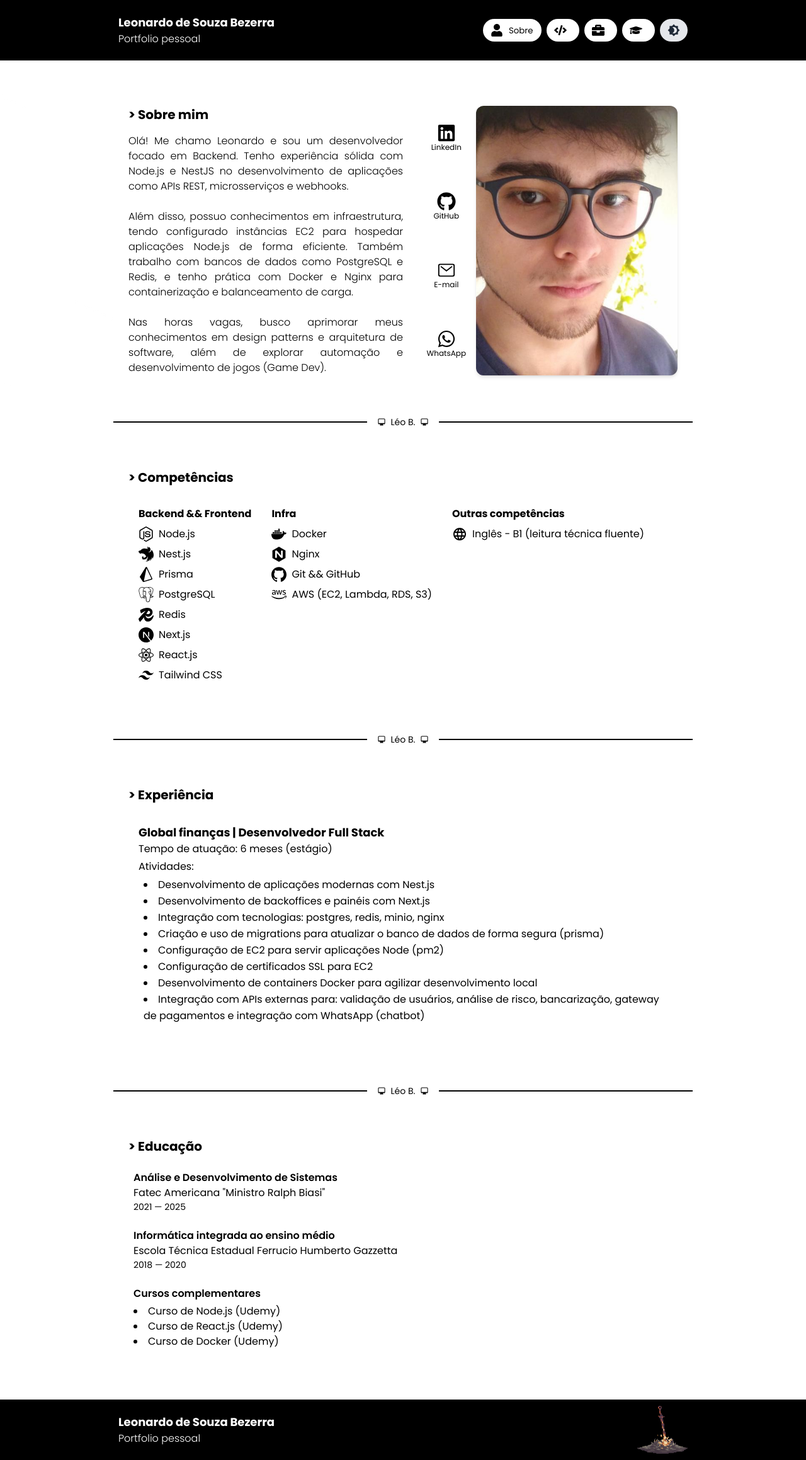
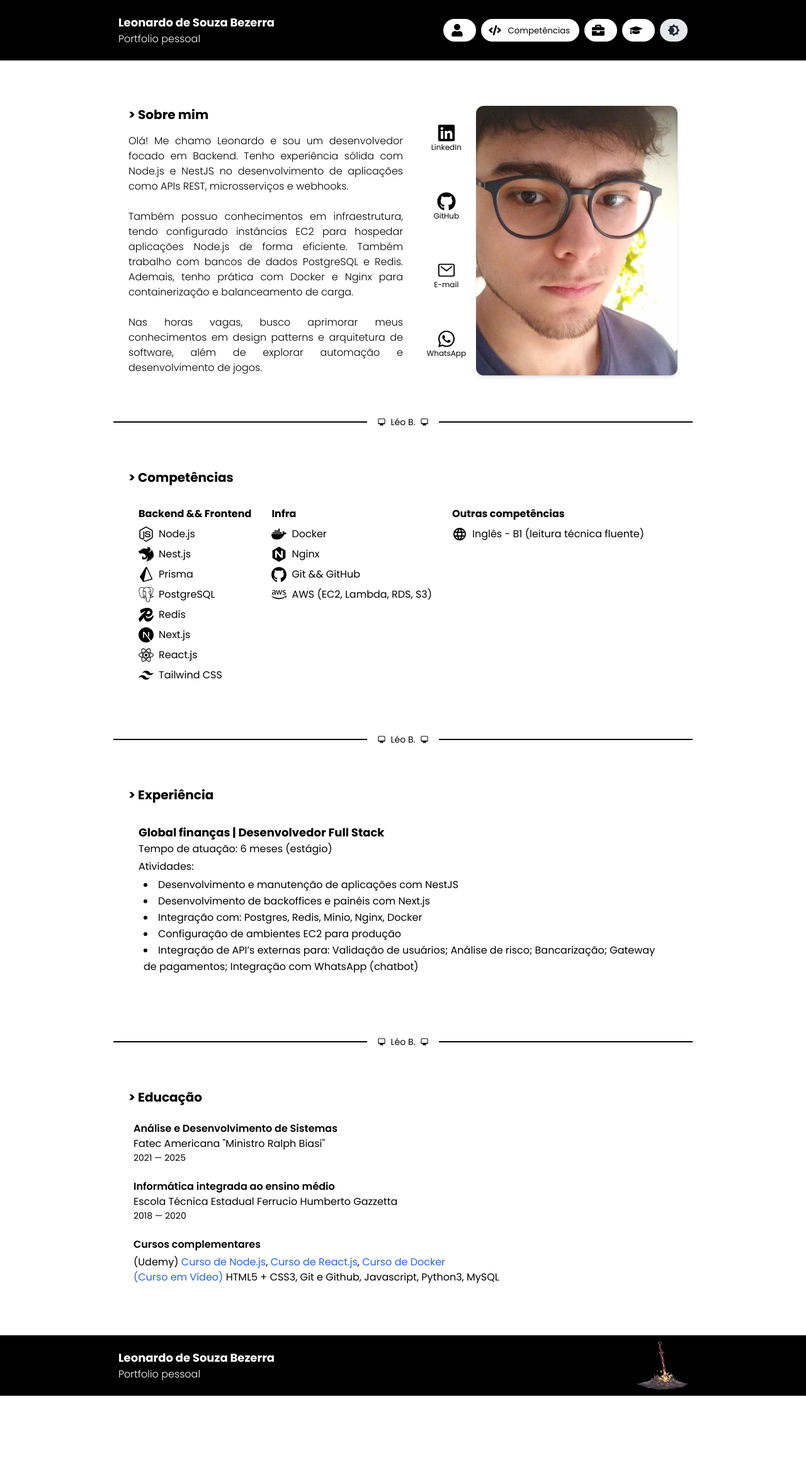
Before and after one commit to leobez/personal, a Next.js app: page / in a window 1280 px wide. Shown: the whole page at 63% size. After the commit the page ends 2216 px from the top, so only its background shows below. Built offline with nearby package versions, Linux system fonts and the light colour scheme; what tailwindcss-animated would draw is missing.

Commit message:
few text changes

```diff
--- a/components/home/AboutMe/AboutMe.tsx
+++ b/components/home/AboutMe/AboutMe.tsx
@@ -20,10 +20,10 @@ export default function AboutMe() {
 						Olá! Me chamo Leonardo e sou um desenvolvedor focado em Backend. Tenho experiência sólida com Node.js e NestJS no desenvolvimento de aplicações como APIs REST, microsserviços e webhooks.
 						<br/>
 						<br/>
-						Além disso, possuo conhecimentos em infraestrutura, tendo configurado instâncias EC2 para hospedar aplicações Node.js de forma eficiente. Também trabalho com bancos de dados como PostgreSQL e Redis, e tenho prática com Docker e Nginx para containerização e balanceamento de carga.
+						Também possuo conhecimentos em infraestrutura, tendo configurado instâncias EC2 para hospedar aplicações Node.js de forma eficiente. Também trabalho com bancos de dados PostgreSQL e Redis. Ademais, tenho prática com Docker e Nginx para containerização e balanceamento de carga.
 						<br/>
 						<br/>
-						Nas horas vagas, busco aprimorar meus conhecimentos em design patterns e arquitetura de software, além de explorar automação e desenvolvimento de jogos (Game Dev).
+						Nas horas vagas, busco aprimorar meus conhecimentos em design patterns e arquitetura de software, além de explorar automação e desenvolvimento de jogos.
 					</p>
 
 				</div>
--- a/components/home/Education/Education.tsx
+++ b/components/home/Education/Education.tsx
@@ -21,12 +21,17 @@ export default function Education() {
 				</div>
 
 				<div className="p-2 rounded-lg">
+
 					<p className="font-semibold text-md mb-1">Cursos complementares</p>
-					<ul className="list-disc list-inside text-md">
-						<li>Curso de Node.js (Udemy)</li>
-						<li>Curso de React.js (Udemy)</li>
-						<li>Curso de Docker (Udemy)</li>
-					</ul>
+
+					<p>
+						(Udemy) <a href="https://www.udemy.com/certificate/UC-18f22563-60c4-4389-8c87-860fe6a9e4cb"  target="_blank" className="text-blue-600"> Curso de Node.js</a>, <a href="https://www.udemy.com/certificate/UC-ca2136f3-0c52-4a60-9586-11b9e6a8aaaa/"  target="_blank" className="text-blue-600">Curso de React.js</a>, <a href="https://www.udemy.com/certificate/UC-28863bd2-e9cb-4c55-85a7-80b8e43e47fb"  target="_blank" className="text-blue-600"> Curso de Docker</a>
+					</p>
+
+					<p>
+						<a href="https://www.cursoemvideo.com" target="_blank" className="text-blue-600">(Curso em Vídeo)</a> HTML5 + CSS3, Git e Github, Javascript, Python3, MySQL
+					</p>
+
 				</div>
 
   		</div>
--- a/components/home/Experience/Experience.tsx
+++ b/components/home/Experience/Experience.tsx
@@ -13,14 +13,11 @@ export default function ExperienceSection() {
 					cargo="Desenvolvedor Full Stack"
           tempo="6 meses (estágio)"
           atividades={[
-            'Desenvolvimento de aplicações modernas com Nest.js',
+            'Desenvolvimento e manutenção de aplicações com NestJS',
 						'Desenvolvimento de backoffices e painéis com Next.js',
-						'Integração com tecnologias: postgres, redis, minio, nginx',
-						'Criação e uso de migrations para atualizar o banco de dados de forma segura (prisma)',
-            'Configuração de EC2 para servir aplicações Node (pm2)',
-            'Configuração de certificados SSL para EC2',
-            'Desenvolvimento de containers Docker para agilizar desenvolvimento local',
-            'Integração com APIs externas para: validação de usuários, análise de risco, bancarização, gateway de pagamentos e integração com WhatsApp (chatbot)',
+						'Integração com: Postgres, Redis, Minio, Nginx, Docker',
+						'Configuração de ambientes EC2 para produção ',
+            'Integração de API’s externas para: Validação de usuários; Análise de risco; Bancarização; Gateway de pagamentos; Integração com WhatsApp (chatbot)',
           ]}
         />
       </div>
```
